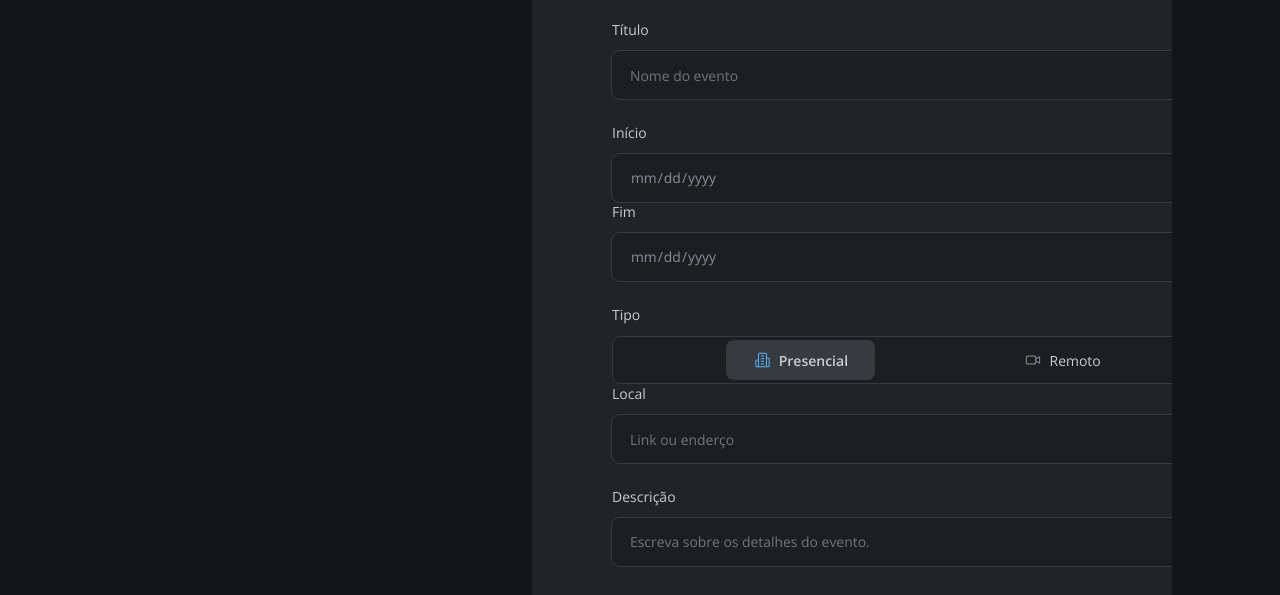
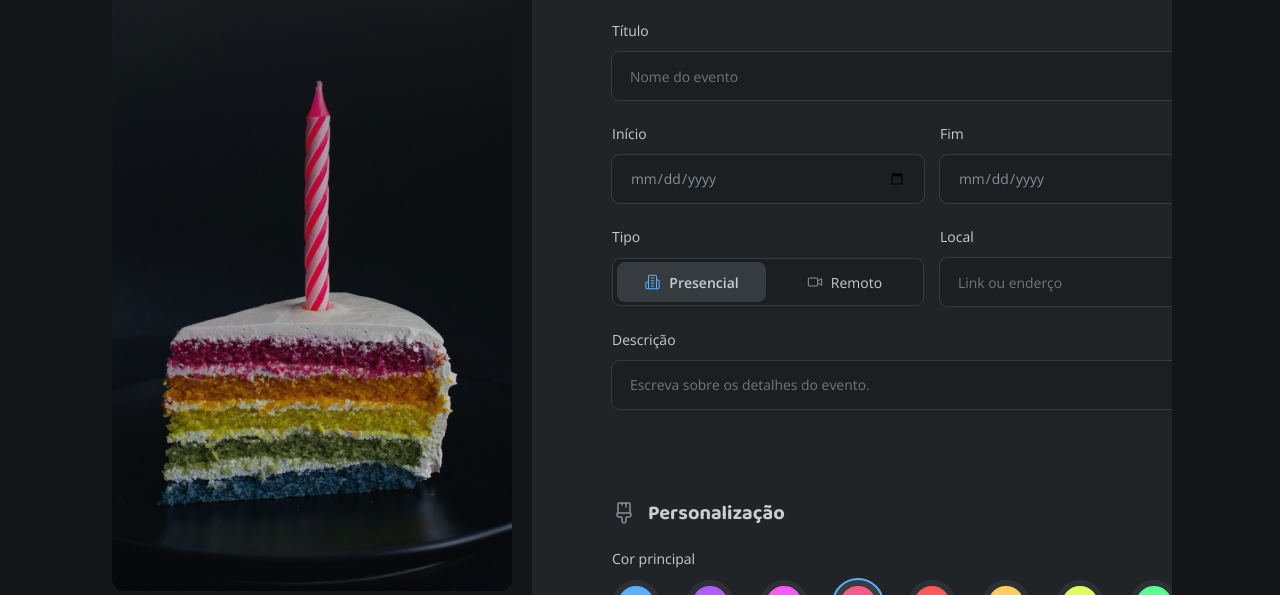
Before and after one commit to John-Snooow/Formulario-de-convite, a plain HTML site: page index.html in a window 1280 px wide. Shown: the part 205-800 px from the top of the page. Drawn offline with nearby package versions, Linux system fonts and the light colour scheme.

Commit message:
reparando todo o projeto que estava dando erro

```diff
--- a/index.html
+++ b/index.html
@@ -1,13 +1,12 @@
 <!DOCTYPE html>
-<html lang="pt-br">
+<html lang="pt-BR">
   <head>
     <link rel="preconnect" href="https://fonts.googleapis.com" />
     <link rel="preconnect" href="https://fonts.gstatic.com" crossorigin />
-
     <meta charset="UTF-8" />
     <meta name="viewport" content="width=device-width, initial-scale=1.0" />
-    <title>Document</title>
-    <link rel="stylesheet" href="styles/index.css" />
+    <title>Festivite - Formulário de Convite</title>
+    <link rel="stylesheet" href="./styles/index.css" />
 
     <link
       href="https://fonts.googleapis.com/css2?family=Leckerli+One&display=swap"
@@ -26,9 +25,9 @@
     <div id="app">
       <aside>
         <div class="aside-container">
-          <div class="bg-imen">
+          <div class="bg-image">
             <header>
-              <img src="assets/Logo.svg" alt="icone de logo festivo" />
+              <img src="./assets/Logo.svg" alt="ícone de logo festivite" />
               <h1>Festivite</h1>
               <p>Crie um convite digital para seu evento.</p>
             </header>
@@ -379,7 +378,7 @@
                 <div class="input-group file">
                   <label>Foto de capa</label>
                   <div class="file-wrapper">
-                    <input type="file" name="cape" id="cape" />
+                    <input type="file" name="cape" id="cape"/>
                     <div class="file-button">
                       <label for="cape" class="button-dark">
                         <img src="./assets/icons/upload.svg" alt="" />
--- a/styles/global.css
+++ b/styles/global.css
@@ -1,23 +1,22 @@
-
-:root{
-  /*Brand Color*/
+:root {
+  /*Brand Colors*/
   --brand-light: #59b2ff;
   --brand-mid: #3487cf;
   --brand-dark: #1d6fb6;
 
   /*Accent Colors*/
-  --color-purple: #b259ff;
-  --color-fuschia: #ff59f9;
-  --color-pink: #ff598b;
-  --color-orange: #ff8b59;
-  --color-yellow: #ffcd59;
-  --color-lime: #e1ff59;
-  --color-green: #59ff91;
-  --color-cyan: #59fff9;
-  --color-navy: #6a59ff;
+  --purple: #b259ff;
+  --fuschia: #ff59f9;
+  --pink: #ff598b;
+  --orange: #ff8b59;
+  --yellow: #ffcd59;
+  --lime: #e1ff59;
+  --green: #59ff91;
+  --cyan: #59fff9;
+  --navy: #6a59ff;
 
-  /*feedback color*/
-  --danger:#ff5959;
+  /*Feedback colors*/
+  --danger: #ff5959;
 
   /*Input Colors*/
   --input-base: #1c1f21;
@@ -30,11 +29,9 @@
   --shape-button: #2d3136;
   --shape-hover: #383d42;
 
-
   /*Text colors*/
   --text-body: #c8cdd0;
   --text-heading: #f9f9f9;
-
 
   /*-TIPOGRAFIAS-*/
   --font-family-1: "Leckerli One", cursive;
@@ -50,17 +47,19 @@
   --body-xs: 600 0.75rem/1 var(--font-family-3);
 }
 
-*{
+* {
   margin: 0;
   padding: 0;
   box-sizing: border-box;
-  &::-webkit-scrollbar{
+  &::-webkit-scrollbar {
     display: none;
   }
 }
-body{
+
+body {
   overflow: hidden;
-  font: var(--font-family-3);
+  font: 400 0.875rem/normal var(--font-family-3);
   color: var(--text-body);
   background-color: var(--shape-background);
+
 }
--- a/styles/utility.css
+++ b/styles/utility.css
@@ -1,4 +1,4 @@
-.input-dark{
+.input-dark {
   appearance: none;
   background-color: var(--input-base);
   color: var(--input-placeholder);
@@ -11,7 +11,7 @@
   padding: 0.75rem 1rem;
 }
 
-.button-dark{
+.button-dark {
   appearance: none;
   display: flex;
   justify-content: center;
@@ -20,20 +20,20 @@
   gap: 0.5rem;
   background-color: var(--shape-button);
   color: var(--text-heading);
-  font: 600 0.875rem/normal var(--text-family-3);
+  font: 600 0.875rem/normal var(--font-family-3);
   width: 7.43rem;
   height: 2.5rem;
   border-radius: 0.5rem;
 }
 
-.button-light{
+.button-light {
   appearance: none;
   display: flex;
   justify-content: center;
   align-items: center;
   transition: 0.2s ease-in-out;
   gap: 0.5rem;
-  background-color: var(--brad-dark);
+  background-color: var(--brand-dark);
   color: var(--text-heading);
   font: 600 0.875rem/normal var(--font-family-3);
   width: 11.06rem;
@@ -41,19 +41,19 @@
   border-radius: 0.5rem;
 }
 
-.title{
+.title {
   display: flex;
   align-items: center;
   gap: 12px;
 }
 
-flex-2{
+.flex-1 {
   display: grid;
   grid-template-columns: repeat(auto-fit, minmax(17rem, 1fr));
   gap: 1rem;
 }
 
-.flex-2{
+.flex-2 {
   display: inline-flex;
   justify-content: space-between;
 }
```
